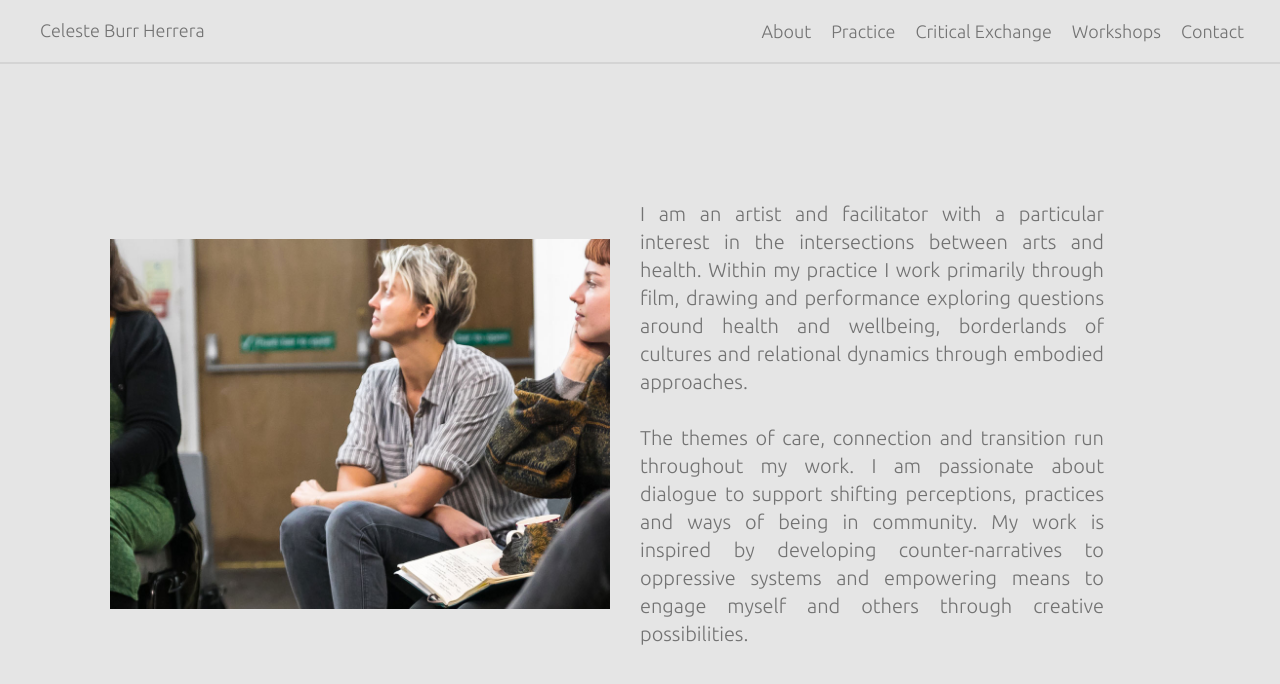
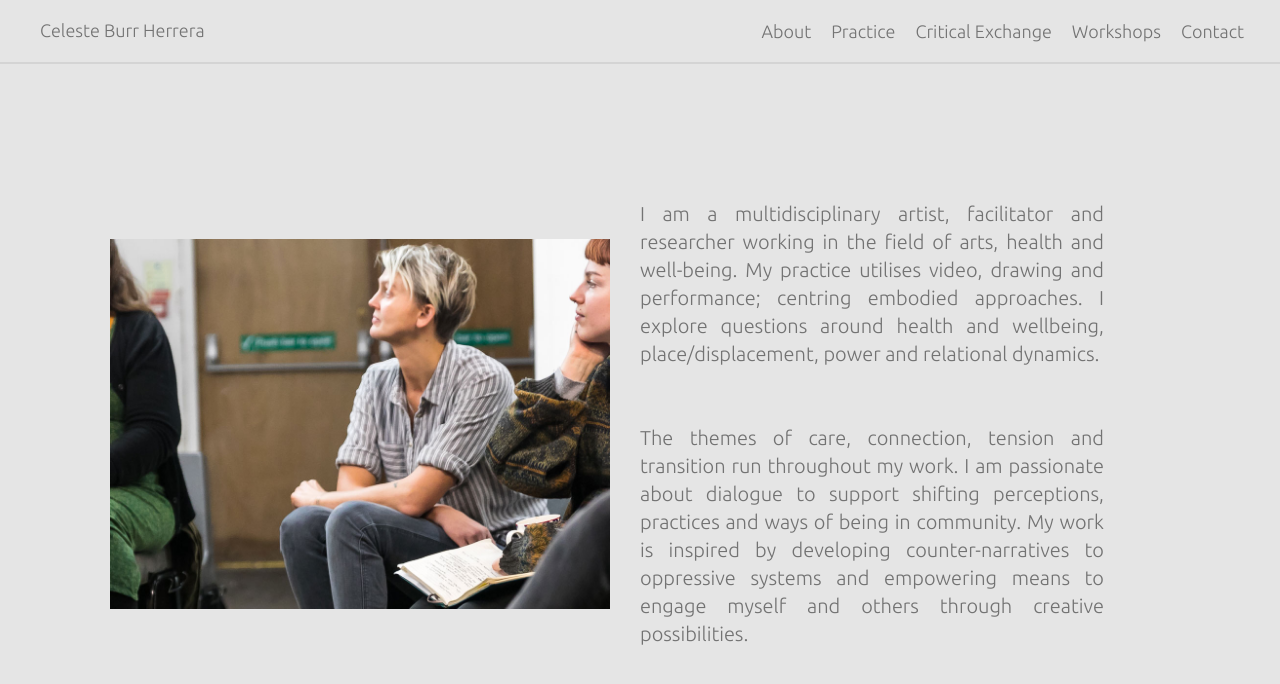
Before and after one commit to VivienIngrams/CelesteIngrams, a Next.js app: page /about in a window 1280 px wide. Shown: the top 684 px of the page. Built offline with nearby package versions, Linux system fonts and the light colour scheme.

Commit message:
About text

```diff
--- a/app/about/page.tsx
+++ b/app/about/page.tsx
@@ -3,24 +3,33 @@ import Image from "next/image";
 
 const About = () => {
   return (
-    <main id="About" className="w-full p-4 md:p-8 lg:pt-20 xl:pt-20 xl:px-20 h-screen lg:grid lg:grid-cols-2">
+    <main
+      id="About"
+      className="w-full p-4 md:p-8 lg:pt-20 xl:pt-20 xl:px-20 h-screen lg:grid lg:grid-cols-2"
+    >
       <div className="lg:h-full pt-24 md:pt:40 lg:py-[15vh]  flex flex-col justify-center items-center">
-        <Image src="/images/Celeste-facilitating.jpg" alt="Celeste Burr Herrera" width={500} height={500} />
+        <Image
+          src="/images/Celeste-facilitating.jpg"
+          alt="Celeste Burr Herrera"
+          width={500}
+          height={500}
+        />
       </div>
       <div className="lg:h-full lg:py-[15vh] text-justify flex flex-col justify-center lg:justify-between items-center lg:mr-24">
         <p className="">
-          I am an artist and facilitator with a particular interest in the
-          intersections between arts and health. Within my practice I work
-          primarily through film, drawing and performance exploring questions
-          around health and wellbeing, borderlands of cultures and relational
-          dynamics through embodied approaches.
+          I am a multidisciplinary artist, facilitator and researcher working in
+          the field of arts, health and well-being. My practice utilises video,
+          drawing and performance; centring embodied approaches. I explore
+          questions around health and wellbeing, place/displacement, power and
+          relational dynamics.
         </p>
         <p className="">
-          The themes of care, connection and transition run throughout my work.
-          I am passionate about dialogue to support shifting perceptions,
-          practices and ways of being in community. My work is inspired by
-          developing counter-narratives to oppressive systems and empowering
-          means to engage myself and others through creative possibilities.
+          The themes of care, connection, tension and transition run throughout
+          my work. I am passionate about dialogue to support shifting
+          perceptions, practices and ways of being in community. My work is
+          inspired by developing counter-narratives to oppressive systems and
+          empowering means to engage myself and others through creative
+          possibilities.
         </p>
       </div>
     </main>
--- a/app/components/Navbar.tsx
+++ b/app/components/Navbar.tsx
@@ -18,7 +18,7 @@ const Navbar: React.FC = () => {
       >
         {/* Desktop nav */}
         <div className="fixed top-4 left-6 md:left-10">
-          <Link className="hover:border-b hover:text-blue-300" href="/" >
+          <Link className="focus:border-blue-300 hover:text-blue-300" href="/" >
             Celeste Burr Herrera
           </Link>
         </div>
```
